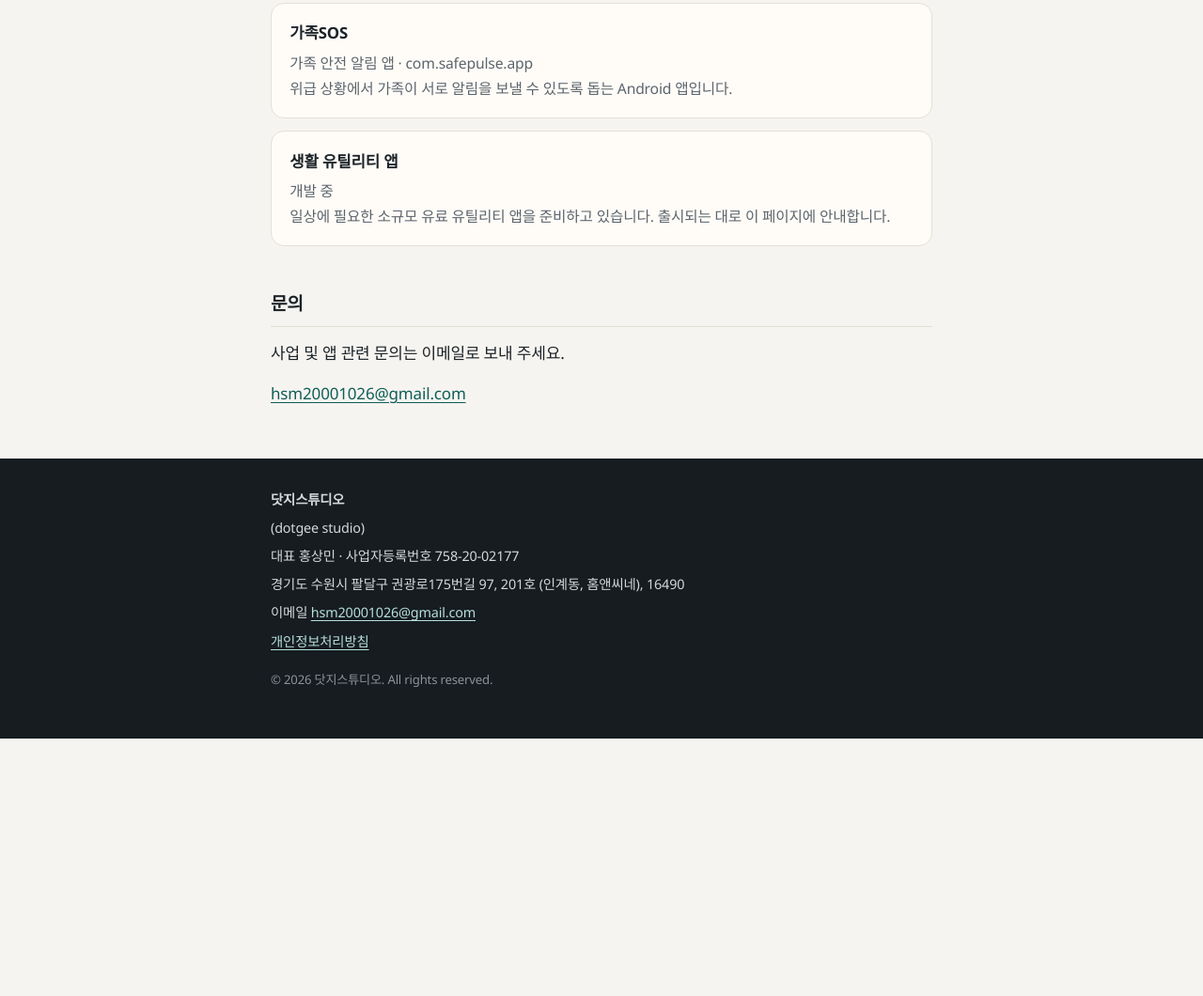
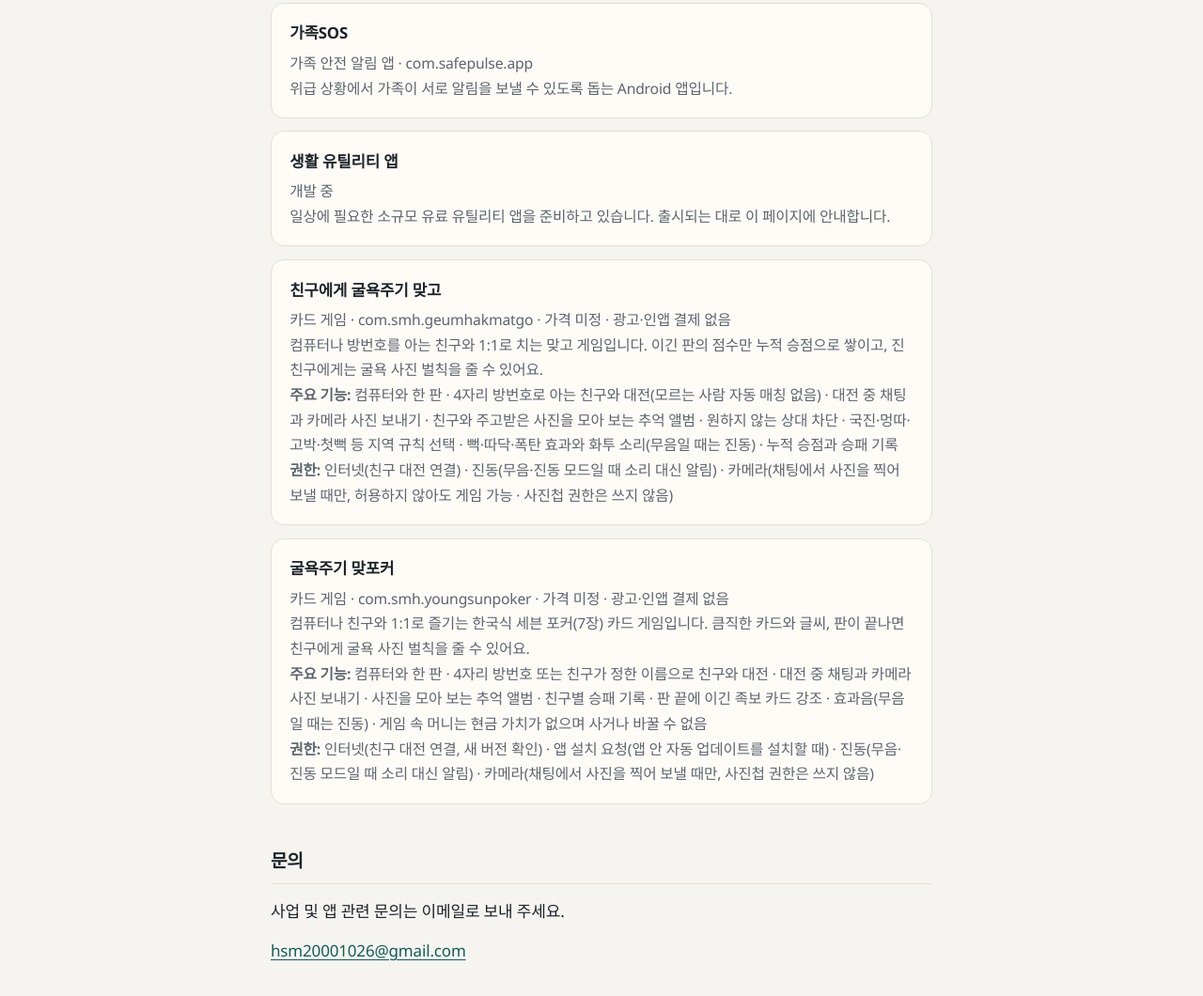
Before and after one commit to sejongfnc-code/dotgee, a plain HTML site: page index.html in a window 1280 px wide. Shown: the part 1036-2096 px from the top of the page at 94% size. Before the commit the page ends 1822 px from the top, so only its background shows below. Drawn offline with Linux system fonts and the light colour scheme.

Commit message:
앱: 친구에게 굴욕주기 맞고, 굴욕주기 맞포커 추가

```diff
--- a/index.html
+++ b/index.html
@@ -87,6 +87,20 @@
             <p class="app-meta">개발 중</p>
             <p>일상에 필요한 소규모 유료 유틸리티 앱을 준비하고 있습니다. 출시되는 대로 이 페이지에 안내합니다.</p>
           </li>
+          <li id="matgo">
+            <h3>친구에게 굴욕주기 맞고</h3>
+            <p class="app-meta">카드 게임 · com.smh.geumhakmatgo · 가격 미정 · 광고·인앱 결제 없음</p>
+            <p>컴퓨터나 방번호를 아는 친구와 1:1로 치는 맞고 게임입니다. 이긴 판의 점수만 누적 승점으로 쌓이고, 진 친구에게는 굴욕 사진 벌칙을 줄 수 있어요.</p>
+            <p><strong>주요 기능:</strong> 컴퓨터와 한 판 · 4자리 방번호로 아는 친구와 대전(모르는 사람 자동 매칭 없음) · 대전 중 채팅과 카메라 사진 보내기 · 친구와 주고받은 사진을 모아 보는 추억 앨범 · 원하지 않는 상대 차단 · 국진·멍따·고박·첫뻑 등 지역 규칙 선택 · 뻑·따닥·폭탄 효과와 화투 소리(무음일 때는 진동) · 누적 승점과 승패 기록</p>
+            <p><strong>권한:</strong> 인터넷(친구 대전 연결) · 진동(무음·진동 모드일 때 소리 대신 알림) · 카메라(채팅에서 사진을 찍어 보낼 때만, 허용하지 않아도 게임 가능 · 사진첩 권한은 쓰지 않음)</p>
+          </li>
+          <li id="matpoker">
+            <h3>굴욕주기 맞포커</h3>
+            <p class="app-meta">카드 게임 · com.smh.youngsunpoker · 가격 미정 · 광고·인앱 결제 없음</p>
+            <p>컴퓨터나 친구와 1:1로 즐기는 한국식 세븐 포커(7장) 카드 게임입니다. 큼직한 카드와 글씨, 판이 끝나면 친구에게 굴욕 사진 벌칙을 줄 수 있어요.</p>
+            <p><strong>주요 기능:</strong> 컴퓨터와 한 판 · 4자리 방번호 또는 친구가 정한 이름으로 친구와 대전 · 대전 중 채팅과 카메라 사진 보내기 · 사진을 모아 보는 추억 앨범 · 친구별 승패 기록 · 판 끝에 이긴 족보 카드 강조 · 효과음(무음일 때는 진동) · 게임 속 머니는 현금 가치가 없으며 사거나 바꿀 수 없음</p>
+            <p><strong>권한:</strong> 인터넷(친구 대전 연결, 새 버전 확인) · 앱 설치 요청(앱 안 자동 업데이트를 설치할 때) · 진동(무음·진동 모드일 때 소리 대신 알림) · 카메라(채팅에서 사진을 찍어 보낼 때만, 사진첩 권한은 쓰지 않음)</p>
+          </li>
         </ul>
       </div>
     </section>
```
